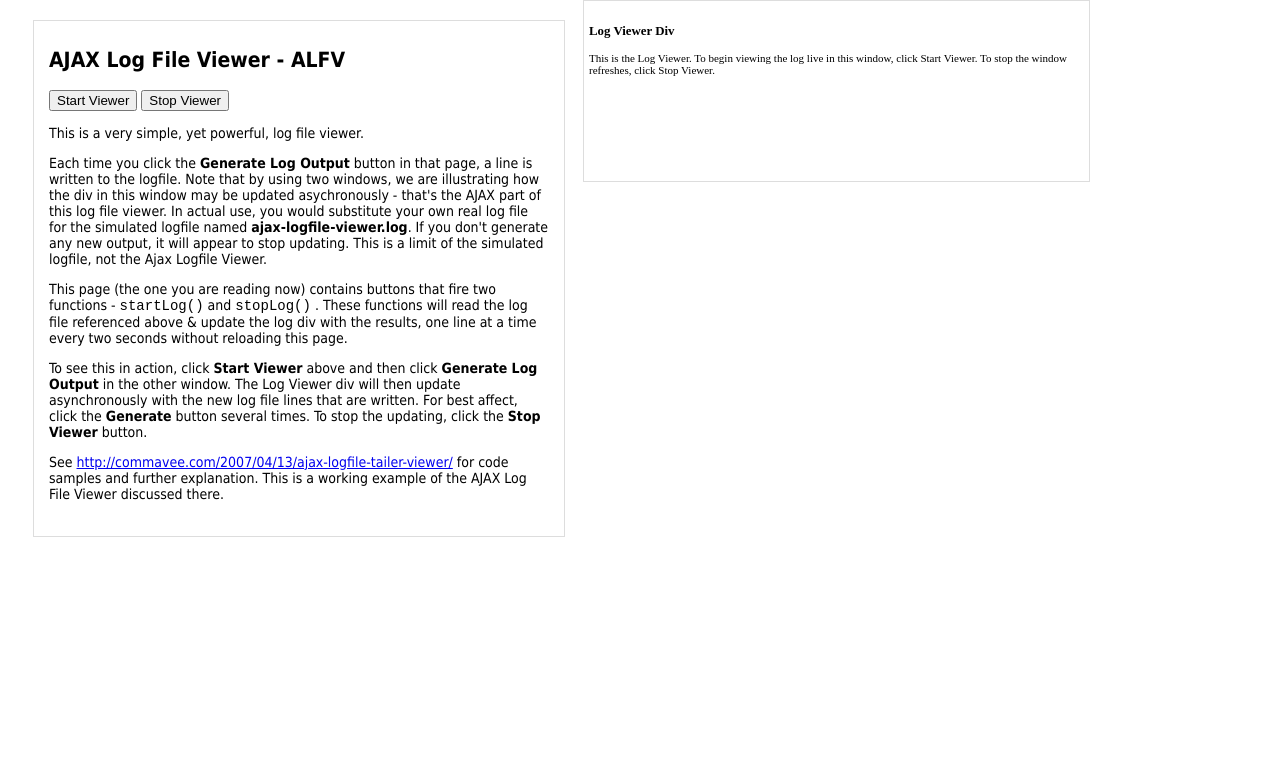
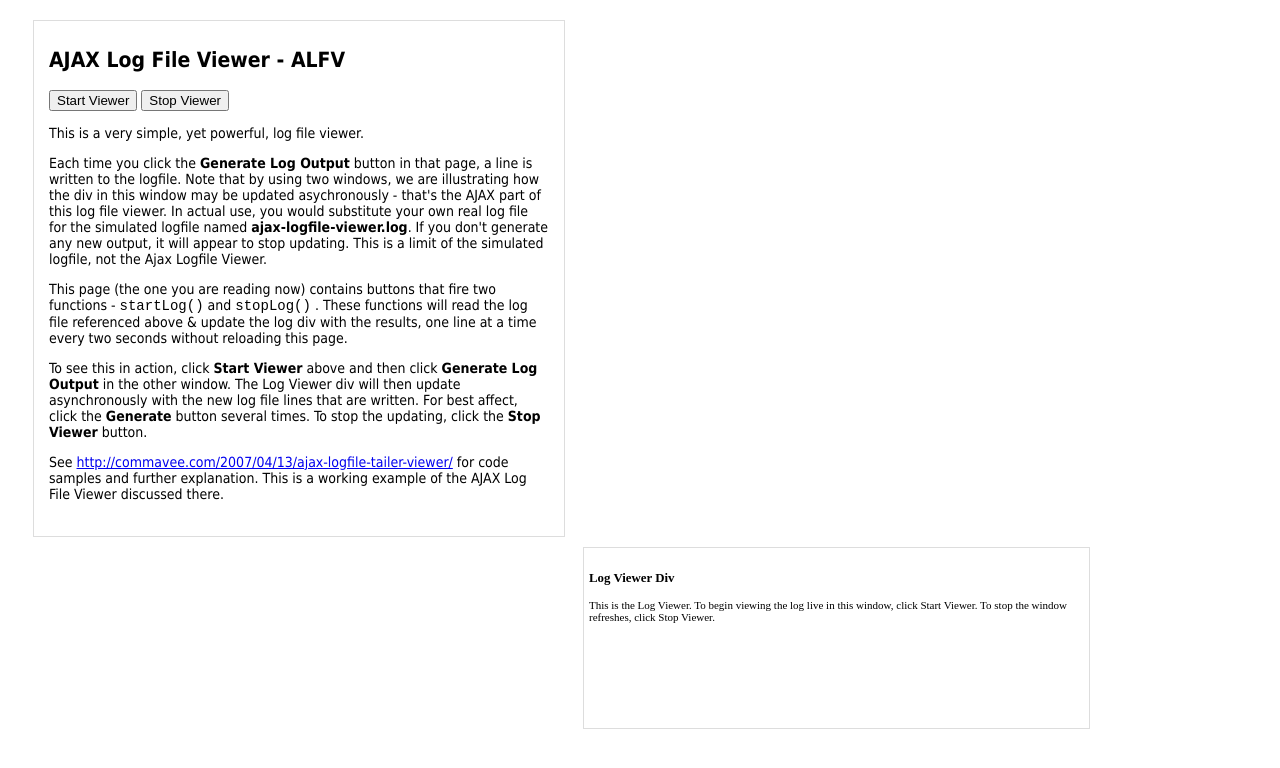
Before and after one commit to prexer/node-js-webhook-demo, a website: page logview.html in a window 1280 px wide. Drawn offline with Linux system fonts and the light colour scheme.

Commit message:
div margin change

```diff
--- a/logview.html
+++ b/logview.html
@@ -119,7 +119,7 @@
 				further explanation.  This is a working example of the AJAX Log File Viewer discussed there.
 			</p>
 		</div>
-		<div id="log" style="border:solid 1px #dddddd; width:490px; margin-left:575px; margin-top:-547px; font-size:11px;
+		<div id="log" style="border:solid 1px #dddddd; width:490px; margin-left:575px; font-size:11px;
 		padding-left:5px; padding-right:10px; padding-top:10px; padding-bottom:20px;
 		margin-bottom:10px; text-align:left; height: 150px; overflow:auto;">
 			<h3>Log Viewer Div</h3>
```
